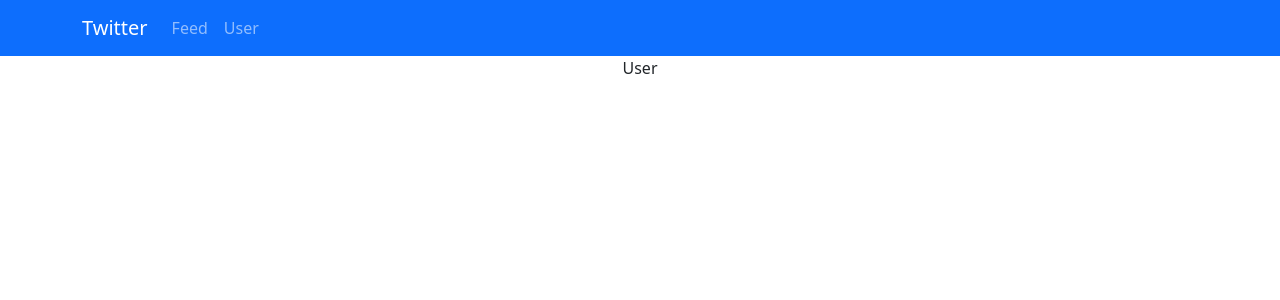
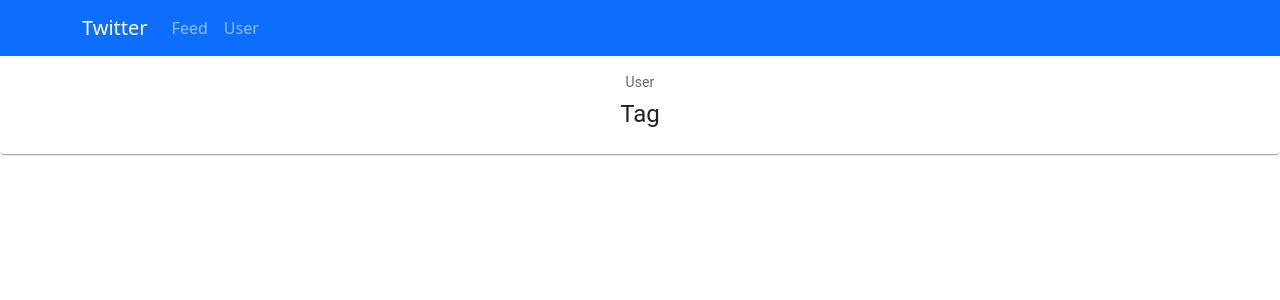
Before and after one commit to marhcouto/distributed-timeline-service, a React (Create React App) app in the folder src/frontend/app/: page /user in a window 1280 px wide. Shown: the top 300 px of the page. Built offline with nearby package versions, Linux system fonts and the light colour scheme.

Commit message:
Finish userCard component

```diff
--- /dev/null
+++ b/src/frontend/app/src/Components/userCard.js
@@ -0,0 +1,23 @@
+import * as React from 'react';
+import Box from '@mui/material/Box';
+import Card from '@mui/material/Card';
+import CardActions from '@mui/material/CardActions';
+import CardContent from '@mui/material/CardContent';
+import Button from '@mui/material/Button';
+import Typography from '@mui/material/Typography';
+
+
+export default function UserCard() {
+  return (
+    <Card sx={{ minWidth: 275 }}>
+      <CardContent>
+        <Typography sx={{ fontSize: 14 }} color="text.secondary" gutterBottom>
+          User
+        </Typography>
+        <Typography variant="h5" component="div">
+          Tag
+        </Typography>
+      </CardContent>
+    </Card>
+  );
+}
--- a/src/frontend/app/src/Pages/User.js
+++ b/src/frontend/app/src/Pages/User.js
@@ -1,11 +1,12 @@
 import Post from '../Components/post';
 import TopNavbar from '../Components/navbar';
+import UserCard from '../Components/userCard';
 
 
 function User() {
     return (
         <><TopNavbar></TopNavbar><div className="App">
-            User
+            <UserCard></UserCard>
         </div></>
     );
   }
```
